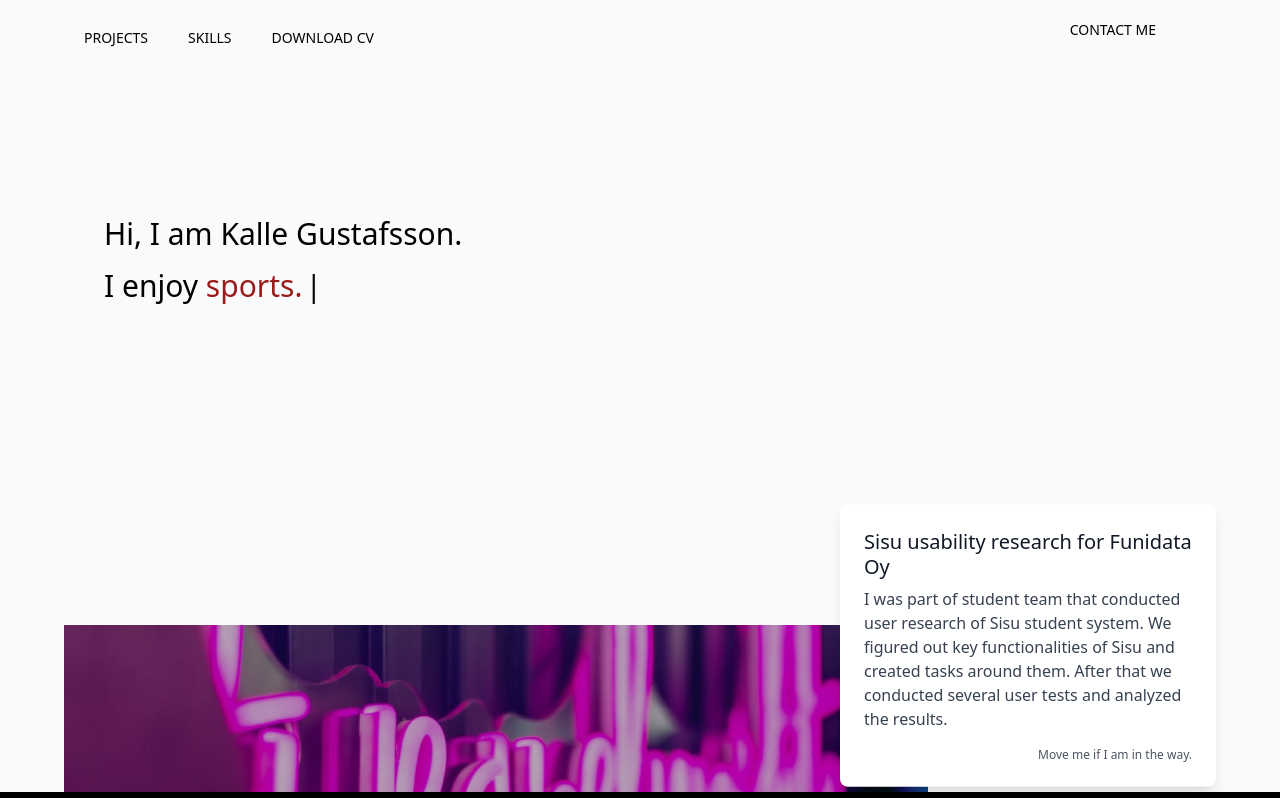
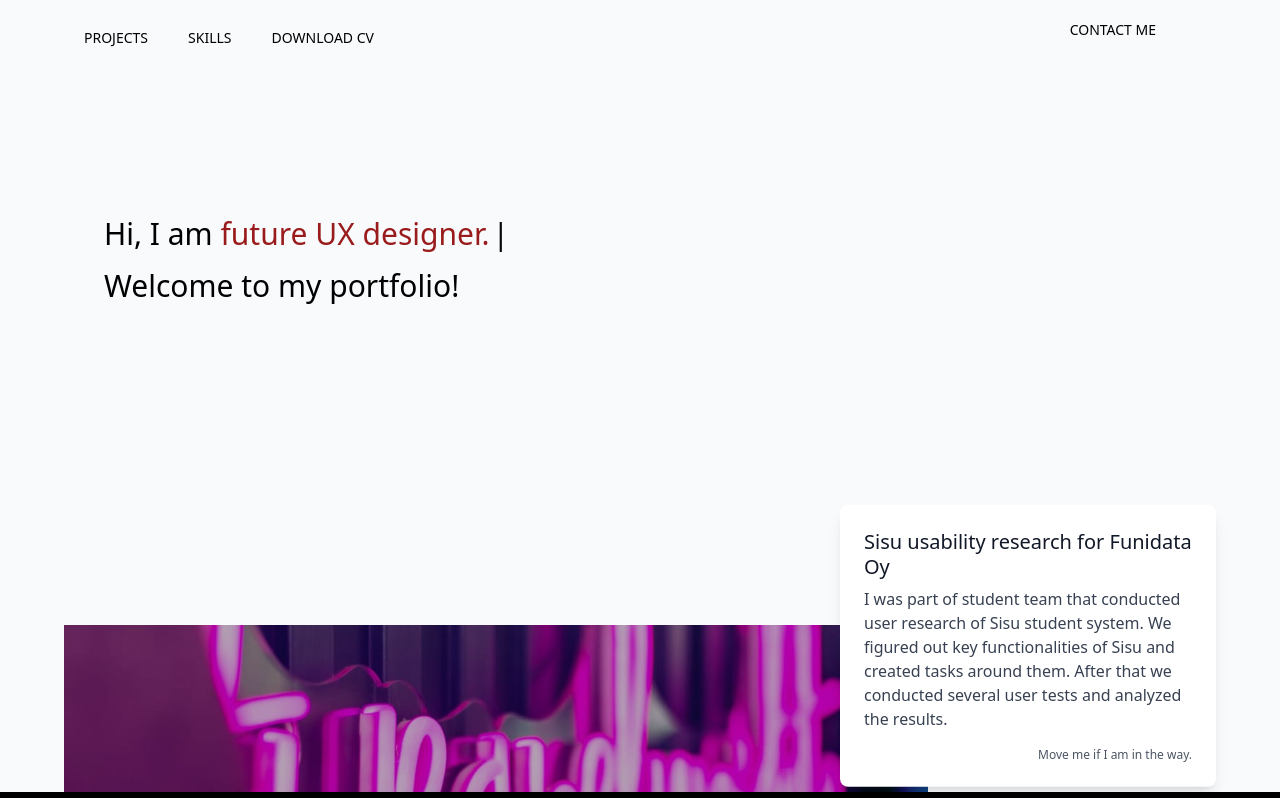
Before and after one commit to kaxelg/kotisivut, a Next.js app: page / in a window 1280 px wide. Shown: the top 798 px of the page. Built offline with nearby package versions, Linux system fonts and the light colour scheme.

Commit message:
Update Hero.js

```diff
--- a/components/Hero.js
+++ b/components/Hero.js
@@ -4,22 +4,22 @@ import { Cursor, useTypewriter } from 'react-simple-typewriter'
 function Hero() {
     const [text, count] = useTypewriter({
         words: [
-            "design and architecture.",
-            "sports.",
-            "people.",
-            "technology.",
-            "dogs.",
-            "problem solving."
+            "Kalle Gustafsson.",
+            "future UX designer.",
+            "design enthousiast.",
+            "technology geek.",
+            "problem solver.",
+            "dog lover."
         ],
         loop: true,
         delaySpeed: 2000,
     });
   return (
     <div className="h-96 grid grid-cols-1 gap-4 content-center pt pl-10 text-3xl snap-center">
-        <h1>Hi, I am Kalle Gustafsson.</h1>
-        <h1>I enjoy <span className='text-red-800'>{text}</span>
+        <h1>Hi, I am <span className='text-red-800'>{text}</span>
         <Cursor cursorColor="#000000" />
         </h1>
+        <h1>Welcome to my portfolio!</h1>
     </div>
   )
 }
```
